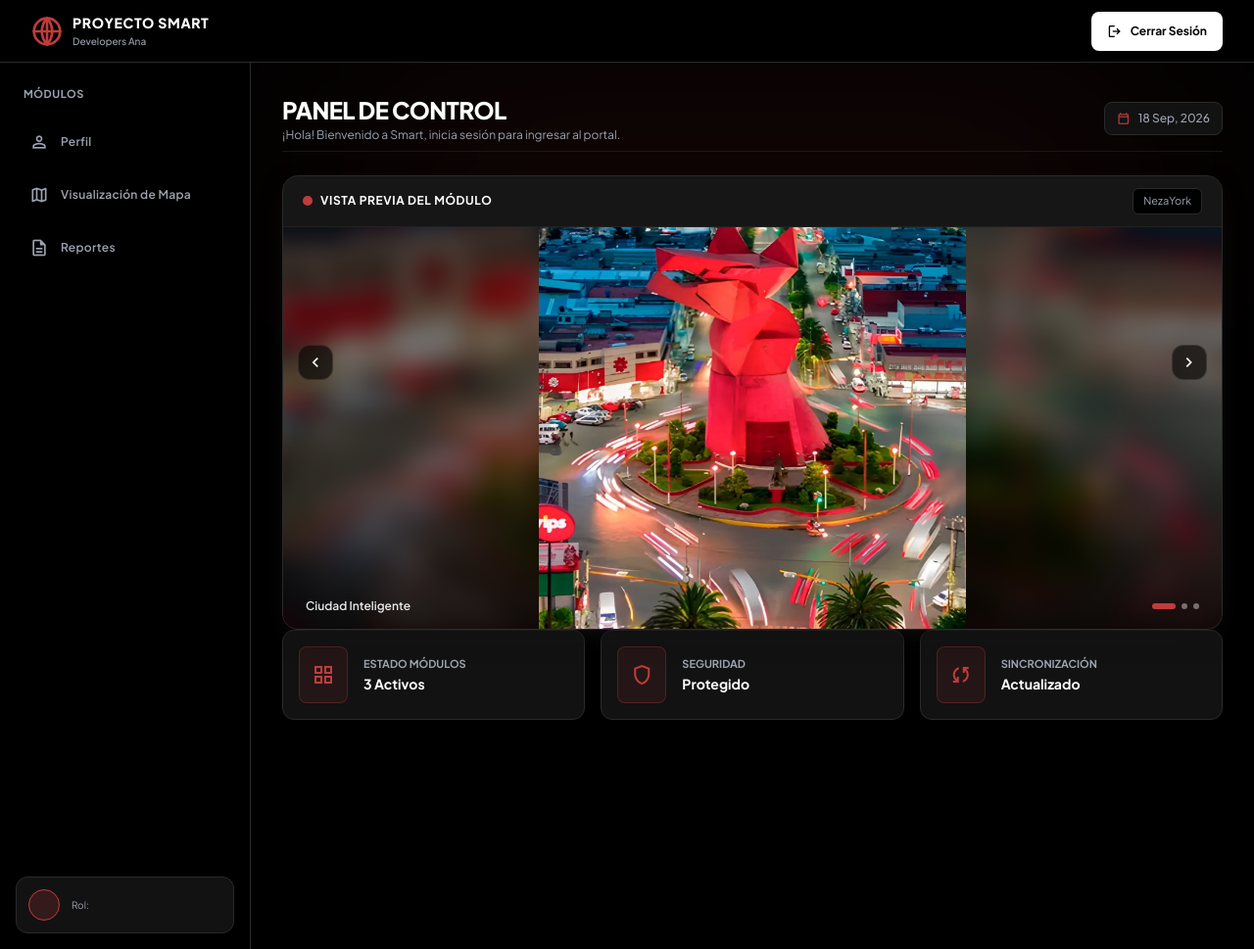
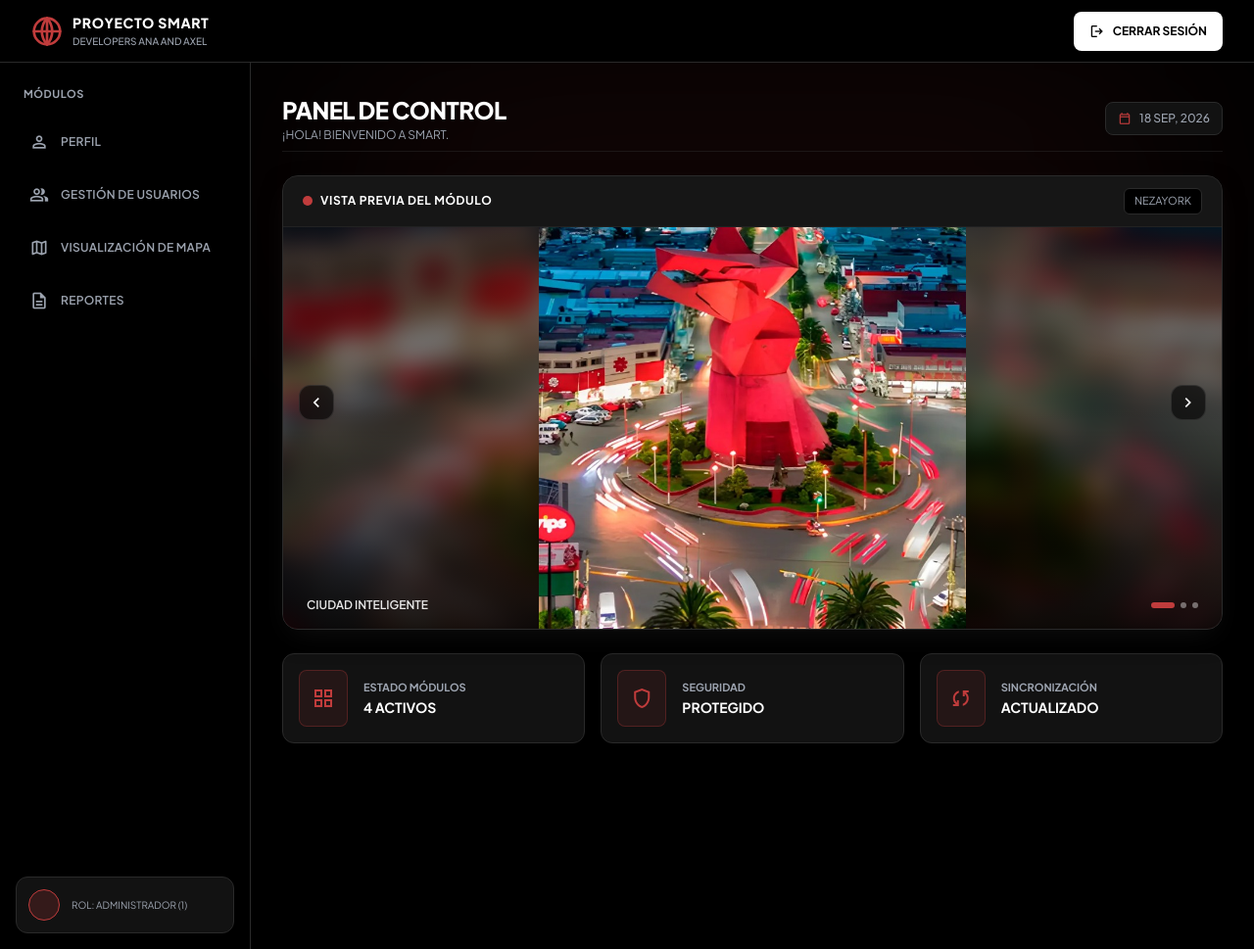
Before and after one commit to damimoreno38/Smart.github.io, a CodeIgniter 4 app: template app/Views/panelinicial.php in a window 1280 px wide. Shown: the whole page at 98% size. Run offline with PHP 8.4 and a stand-in for CodeIgniter, Linux system fonts and the light colour scheme; the template is opened without the code that fills it, so the values that code supplies are empty; some libraries are stand-ins or nearby versions.

Commit message:
Configuración de rutas, filtros de seguridad, roles de usuario, diseño

```diff
--- a/app/Controllers/mapa.php
+++ b/app/Controllers/mapa.php
@@ -6,17 +6,18 @@ class Mapa extends BaseController
 {
     public function index()
     {
-        return view('mapa');
+        return view('mapa'); // * MUESTRA LA VISTA PRINCIPAL DEL MAPA
     }
 
     public function errorMapa()
    {
-
+    // * MUESTRA LA VISTA DE ERROR DEL MAPA
     return view('errors/error_mapa');
    }
 
     public function ubicacion()
     {
+        // * DEVUELVE DATOS DE UBICACIÓN EN FORMATO JSON
         return $this->response->setJSON([
             'latitud'  => 19.4326,
             'longitud' => -99.1332,
--- a/app/Controllers/panelinicial.php
+++ b/app/Controllers/panelinicial.php
@@ -6,6 +6,6 @@ class PanelInicial extends BaseController
 {
     public function index()
     {
-        return view('panelinicial');
+        return view('panelinicial'); // * CARGA Y MUESTRA LA VISTA DEL PANEL INICIAL
     }
 }
--- a/app/Filters/AuthFilter.php
+++ b/app/Filters/AuthFilter.php
@@ -12,6 +12,7 @@ class AuthFilter implements FilterInterface
     {
         $session = session();
 
+        // * VERIFICA SI EL USUARIO NO HA INICIADO SESIÓN PARA REDIRIGIRLO AL INICIO
         if (!$session->get('isLoggedIn') && !$session->get('logged_in')) {
             return redirect()->to('/')->with('show_auth_modal', true);
         }
@@ -19,5 +20,6 @@ class AuthFilter implements FilterInterface
 
     public function after(RequestInterface $request, ResponseInterface $response, $arguments = null)
     {
+        // * MÉTODO VACÍO QUE SE EJECUTA DESPUÉS DE LA PETICIÓN
     }
 }
--- a/app/Views/panelinicial.php
+++ b/app/Views/panelinicial.php
@@ -1,6 +1,7 @@
 <!DOCTYPE html>
 <html class="dark" lang="es">
 <head>
+  <!-- CONFIGURACIÓN BÁSICA DEL DOCUMENTO -->
   <meta charset="utf-8">
   <meta content="width=device-width, initial-scale=1.0" name="viewport">
 
@@ -20,11 +21,11 @@
       theme: {
         extend: {
           colors: {
-            'smart-bg': '#000000',           /* Fondo oscuro base */
-            'smart-red': '#c03c3c',          /* Rojo SMART */
-            'smart-card': '#121212',         /* Superficie de tarjetas */
+            'smart-bg': '#000000',        /* Fondo oscuro base */
+            'smart-red': '#c03c3c',        /* Rojo SMART */
+            'smart-card': '#121212',        /* Superficie de tarjetas */
             'smart-input-bg': '#1a1a1a',    /* Fondo de elementos secundarios */
-            'smart-border': '#2a2a2a',       /* Bordes */
+            'smart-border': '#2a2a2a',      /* Bordes */
             'smart-border-hover': '#404040', /* Bordes al interactuar */
             'smart-text-muted': '#9ca3af',   /* Texto secundario */
           },
@@ -110,9 +111,12 @@
     $rawName = session()->get('name') ?? 'Invitado';
     $initials = strtoupper(substr((string)$rawName, 0, 2));
 
+    // Captura numérica del rol (1 = Administrador, 2 = Usuario)
+    $userRole = (int) (session()->get('role') ?? 0);
+
     // Rutas directas hacia los módulos
     $urlPerfil   = base_url('/perfil');
-    $urlUsuarios = base_url('/usuarios');
+    $urlUsuarios = base_url('/admin/usuarios');
     $urlMapa     = base_url('/mapa');
     $urlReportes = base_url('/reportes');
   ?>
@@ -121,8 +125,8 @@
 
     <div class="flex items-center gap-2 sm:gap-3">
       <!-- BOTÓN MENÚ HAMBURGUESA (MÓVIL) -->
-      <button id="mobile-menu-btn" aria-label="Abrir Menú" class="md:hidden text-smart-text-muted hover:text-white transition-colors focus:outline-none p-1.5 rounded-lg border border-smart-border bg-smart-card">
-        <span class="material-symbols-outlined text-2xl flex items-center justify-center">Menu</span>
+      <button id="mobile-menu-btn" aria-label="ABRIR MENÚ" class="md:hidden text-smart-text-muted hover:text-white transition-colors focus:outline-none p-1.5 rounded-lg border border-smart-border bg-smart-card">
+        <span class="material-symbols-outlined text-2xl flex items-center justify-center">menu</span>
       </button>
 
       <!-- LOGO PROYECTO SMART -->
@@ -135,7 +139,7 @@
         </svg>
         <div class="flex flex-col">
           <span class="text-xs sm:text-sm font-extrabold tracking-wider uppercase text-white leading-none">PROYECTO SMART</span>
-          <span class="text-[9px] sm:text-[10px] text-smart-text-muted font-medium tracking-normal mt-0.5">Developers Ana</span>
+          <span class="text-[9px] sm:text-[10px] text-smart-text-muted font-medium tracking-normal mt-0.5 uppercase">DEVELOPERS ANA AND AXEL</span>
         </div>
       </a>
     </div>
@@ -144,76 +148,80 @@
     <div class="flex items-center gap-2 sm:gap-3">
       <?php if ($isLoggedIn): ?>
         <!-- BOTÓN CERRAR SESIÓN -->
-        <a class="flex items-center gap-1.5 sm:gap-2 btn-smart-primary px-3 sm:px-4 py-1.5 sm:py-2 rounded-lg text-xs font-bold shadow-sm" href="<?= base_url('/logout') ?>">
+        <a class="flex items-center gap-1.5 sm:gap-2 btn-smart-primary px-3 sm:px-4 py-1.5 sm:py-2 rounded-lg text-xs font-bold shadow-sm uppercase" href="<?= base_url('/logout') ?>">
           <span class="material-symbols-outlined text-sm sm:text-base">logout</span>
-          <span>Cerrar Sesión</span>
+          <span>CERRAR SESIÓN</span>
         </a>
       <?php else: ?>
         <!-- BOTÓN INICIAR SESIÓN -->
-        <a class="flex items-center gap-1.5 sm:gap-2 btn-smart-primary px-3 sm:px-4 py-1.5 sm:py-2 rounded-lg text-xs font-bold shadow-sm" href="<?= base_url('/login') ?>">
+        <a class="flex items-center gap-1.5 sm:gap-2 btn-smart-primary px-3 sm:px-4 py-1.5 sm:py-2 rounded-lg text-xs font-bold shadow-sm uppercase" href="<?= base_url('/login') ?>">
           <span class="material-symbols-outlined text-sm sm:text-base">login</span>
-          <span>Inicia Sesión</span>
+          <span>INICIA SESIÓN</span>
         </a>
       <?php endif; ?>
     </div>
 
   </header>
 
-  <div class="flex flex-1 overflow-hidden relative">
+  <div class="flex flex-1 overflow-hidden relative w-full">
 
     <!-- BACKDROP MÓVIL CON BLUR -->
     <div id="mobile-overlay" class="fixed inset-0 bg-black/80 backdrop-blur-sm z-30 hidden md:hidden transition-opacity"></div>
 
     <!-- BARRA LATERAL (SIDEBAR) -->
-    <aside id="sidebar" class="fixed md:static top-0 left-0 h-full w-64 bg-smart-bg border-r border-smart-border flex-shrink-0 flex flex-col justify-between p-4 z-40 -translate-x-full md:translate-x-0 transition-transform duration-300 ease-in-out overflow-y-auto">
+    <aside id="sidebar" class="absolute md:relative inset-y-0 left-0 w-64 bg-smart-bg border-r border-smart-border flex-shrink-0 flex flex-col justify-between p-4 z-40 transform -translate-x-full md:translate-x-0 transition-transform duration-300 ease-in-out overflow-y-auto">
 
       <!-- SECCIÓN SUPERIOR DE NAVEGACIÓN -->
       <div class="space-y-4">
         <div class="px-2 pt-2">
-          <p class="text-[11px] font-bold text-smart-text-muted uppercase tracking-wider">Módulos</p>
+          <p class="text-[11px] font-bold text-smart-text-muted uppercase tracking-wider">MÓDULOS</p>
         </div>
 
         <!-- MENÚ DE NAVEGACIÓN -->
         <nav class="space-y-1.5">
           <!-- 1. PERFIL -->
-          <a class="flex items-center gap-3 px-3.5 py-2.5 rounded-lg text-smart-text-muted nav-item-smart font-semibold text-xs tracking-wide" href="<?= $urlPerfil ?>">
+          <a class="flex items-center gap-3 px-3.5 py-2.5 rounded-lg text-smart-text-muted nav-item-smart font-semibold text-xs tracking-wide uppercase" href="<?= $urlPerfil ?>">
             <span class="material-symbols-outlined text-xl transition-colors">person</span>
-            <span>Perfil</span>
+            <span>PERFIL</span>
           </a>
 
-          <!-- 2. GESTIÓN DE USUARIOS (Solo visible si inició sesión y es Administrador) -->
-          <?php if ($isLoggedIn && session()->get('role') === 'admin'): ?>
-            <a class="flex items-center gap-3 px-3.5 py-2.5 rounded-lg text-smart-text-muted nav-item-smart font-semibold text-xs tracking-wide" href="<?= $urlUsuarios ?>">
+          <!-- 2. GESTIÓN DE USUARIOS (Visible solo si el rol es 1 - Administrador) -->
+          <?php if ($isLoggedIn && $userRole === 1): ?>
+            <a class="flex items-center gap-3 px-3.5 py-2.5 rounded-lg text-smart-text-muted nav-item-smart font-semibold text-xs tracking-wide uppercase" href="<?= $urlUsuarios ?>">
               <span class="material-symbols-outlined text-xl transition-colors">group</span>
-              <span>Gestión de Usuarios</span>
+              <span>GESTIÓN DE USUARIOS</span>
             </a>
           <?php endif; ?>
 
           <!-- 3. VISUALIZACIÓN DE MAPA -->
-          <a class="flex items-center gap-3 px-3.5 py-2.5 rounded-lg text-smart-text-muted nav-item-smart font-semibold text-xs tracking-wide" href="<?= $urlMapa ?>">
+          <a class="flex items-center gap-3 px-3.5 py-2.5 rounded-lg text-smart-text-muted nav-item-smart font-semibold text-xs tracking-wide uppercase" href="<?= $urlMapa ?>">
             <span class="material-symbols-outlined text-xl transition-colors">map</span>
-            <span>Visualización de Mapa</span>
+            <span>VISUALIZACIÓN DE MAPA</span>
           </a>
 
           <!-- 4. REPORTES -->
-          <a class="flex items-center gap-3 px-3.5 py-2.5 rounded-lg text-smart-text-muted nav-item-smart font-semibold text-xs tracking-wide" href="<?= $urlReportes ?>">
+          <a class="flex items-center gap-3 px-3.5 py-2.5 rounded-lg text-smart-text-muted nav-item-smart font-semibold text-xs tracking-wide uppercase" href="<?= $urlReportes ?>">
             <span class="material-symbols-outlined text-xl transition-colors">description</span>
-            <span>Reportes</span>
+            <span>REPORTES</span>
           </a>
         </nav>
       </div>
 
       <!-- DATOS DEL USUARIO O INVITADO -->
       <div class="p-3 mt-6 bg-smart-card border border-smart-border rounded-xl flex items-center gap-3">
-        <div class="w-8 h-8 rounded-full bg-smart-red/20 border border-smart-red flex items-center justify-center text-smart-red font-bold text-xs flex-shrink-0">
+        <div class="w-8 h-8 rounded-full bg-smart-red/20 border border-smart-red flex items-center justify-center text-smart-red font-bold text-xs flex-shrink-0 uppercase">
           <?= esc($initials) ?>
         </div>
         <div class="flex flex-col min-w-0">
-          <p class="text-xs font-bold text-white truncate">
+          <p class="text-xs font-bold text-white truncate uppercase">
             <?= esc($rawName) ?>
           </p>
-          <p class="text-[10px] text-smart-text-muted truncate">
-            <?= $isLoggedIn ? 'Rol: ' . esc(ucfirst(session()->get('role') ?? 'Usuario')) : 'Sin iniciar sesión' ?>
+          <p class="text-[10px] text-smart-text-muted truncate uppercase">
+            <?php if ($isLoggedIn): ?>
+              ROL: <?= $userRole === 1 ? 'ADMINISTRADOR (1)' : 'USUARIO GENERAL (' . $userRole . ')' ?>
+            <?php else: ?>
+              SIN INICIAR SESIÓN
+            <?php endif; ?>
           </p>
         </div>
       </div>
@@ -221,7 +229,7 @@
     </aside>
 
     <!-- ÁREA DE CONTENIDO PRINCIPAL -->
-    <main class="flex-1 overflow-y-auto p-4 sm:p-6 md:p-8 relative bg-black">
+    <main class="flex-1 overflow-y-auto p-4 sm:p-6 md:p-8 relative bg-black flex flex-col">
 
       <div class="absolute top-0 left-1/2 -translate-x-1/2 w-full max-w-4xl h-64 bg-smart-red/10 blur-[120px] pointer-events-none rounded-full"></div>
 
@@ -230,12 +238,12 @@
         <!-- HEADER DE LA PÁGINA -->
         <div class="flex flex-col sm:flex-row justify-between items-start sm:items-center gap-3 pb-2 border-b border-smart-border/50">
           <div>
-            <h1 class="text-lg sm:text-xl md:text-2xl font-extrabold text-white tracking-tight uppercase">Panel de Control</h1>
-            <p class="text-xs text-smart-text-muted mt-0.5">¡Hola! Bienvenido a Smart, inicia sesión para ingresar al portal.</p>
+            <h1 class="text-lg sm:text-xl md:text-2xl font-extrabold text-white tracking-tight uppercase">PANEL DE CONTROL</h1>
+            <p class="text-xs text-smart-text-muted mt-0.5 uppercase">¡HOLA! BIENVENIDO A SMART.</p>
           </div>
 
           <div class="flex items-center gap-2 self-start sm:self-auto">
-            <span class="px-3 py-1.5 rounded-lg bg-smart-card border border-smart-border text-xs text-smart-text-muted font-medium flex items-center gap-2">
+            <span class="px-3 py-1.5 rounded-lg bg-smart-card border border-smart-border text-xs text-smart-text-muted font-medium flex items-center gap-2 uppercase">
               <span class="material-symbols-outlined text-sm text-smart-red">calendar_today</span>
               <?= date('d M, Y') ?>
             </span>
@@ -243,50 +251,40 @@
         </div>
 
         <!-- TARJETA VISUALIZADORA (CARRUSEL) -->
-        <div class="bg-smart-card border border-smart-border rounded-2xl overflow-hidden shadow-smart-card hover:border-smart-border-hover smart-transition group">
+        <div class="bg-smart-card border border-smart-border rounded-2xl overflow-hidden shadow-smart-card hover:border-smart-border-hover smart-transition group relative">
 
           <!-- ENCABEZADO DE LA TARJETA -->
           <div class="px-4 sm:px-5 py-3 border-b border-smart-border/60 bg-smart-input-bg/50 flex items-center justify-between gap-2">
             <div class="flex items-center gap-2 min-w-0">
               <span class="w-2.5 h-2.5 rounded-full bg-smart-red flex-shrink-0"></span>
-              <span class="text-xs font-bold uppercase tracking-wider text-white truncate">Vista Previa del Módulo</span>
+              <span class="text-xs font-bold uppercase tracking-wider text-white truncate">VISTA PREVIA DEL MÓDULO</span>
             </div>
-            <span class="text-[10px] sm:text-[11px] text-smart-text-muted bg-smart-bg px-2 sm:px-2.5 py-1 rounded-md border border-smart-border flex-shrink-0">NezaYork</span>
+            <span class="text-[10px] sm:text-[11px] text-smart-text-muted bg-smart-bg px-2 sm:px-2.5 py-1 rounded-md border border-smart-border flex-shrink-0 uppercase">NEZAYORK</span>
           </div>
 
           <!-- CONTENEDOR VISUAL DE LA IMAGEN -->
           <div class="relative w-full aspect-video sm:aspect-[21/9] bg-smart-bg flex items-center justify-center overflow-hidden group">
-
-    <!-- Fondo difuminado para rellenar los espacios vacíos -->
             <div class="absolute inset-0 bg-cover bg-center filter blur-md opacity-50 scale-110" style="background-image: url('<?= base_url('Coyote.jpeg') ?>');"></div>
-
-    <!-- Imagen principal agrandada (cambiamos h-full por h-[115%] o ajustamos la escala) -->
-    <img alt="Visualización del Panel" class="relative z-10 h-[230%] w-auto object-contain group-hover:scale-105 smart-transition" src="<?= base_url('Coyote.jpeg') ?>">
-
-    <!-- Gradiente oscuro encima -->
+            <img alt="VISUALIZACIÓN DEL PANEL" class="relative z-10 h-[230%] w-auto object-contain group-hover:scale-105 smart-transition" src="<?= base_url('Coyote.jpeg') ?>">
             <div class="absolute inset-0 bg-gradient-to-t from-black/80 via-transparent to-black/20 pointer-events-none"></div>
           </div>
 
           <!-- CONTROLES DE NAVEGACIÓN -->
-            <button id="prevSlide" aria-label="Anterior" class="absolute left-2 sm:left-4 top-1/2 -translate-y-1/2 w-8 sm:w-9 h-8 sm:h-9 rounded-xl bg-black/60 border border-white/10 flex items-center justify-center text-white hover:text-white hover:bg-smart-red hover:border-smart-red smart-transition backdrop-blur-md">
+          <button id="prevSlide" aria-label="ANTERIOR" class="absolute left-2 sm:left-4 top-1/2 -translate-y-1/2 w-8 sm:w-9 h-8 sm:h-9 rounded-xl bg-black/60 border border-white/10 flex items-center justify-center text-white hover:text-white hover:bg-smart-red hover:border-smart-red smart-transition backdrop-blur-md z-20">
             <span class="material-symbols-outlined text-lg sm:text-xl">chevron_left</span>
           </button>
-            <button id="nextSlide" aria-label="Siguiente" class="absolute right-2 sm:right-4 top-1/2 -translate-y-1/2 w-8 sm:w-9 h-8 sm:h-9 rounded-xl bg-black/60 border border-white/10 flex items-center justify-center text-white hover:text-white hover:bg-smart-red hover:border-smart-red smart-transition backdrop-blur-md">
+          <button id="nextSlide" aria-label="SIGUIENTE" class="absolute right-2 sm:right-4 top-1/2 -translate-y-1/2 w-8 sm:w-9 h-8 sm:h-9 rounded-xl bg-black/60 border border-white/10 flex items-center justify-center text-white hover:text-white hover:bg-smart-red hover:border-smart-red smart-transition backdrop-blur-md z-20">
             <span class="material-symbols-outlined text-lg sm:text-xl">chevron_right</span>
           </button>
 
           <!-- FOOTER SOBRE LA IMAGEN -->
-            <div class="absolute bottom-3 sm:bottom-4 left-0 right-0 px-4 sm:px-6 flex items-center justify-between z-20">
-              <p class="text-xs font-semibold text-white/90 hidden sm:block">Ciudad Inteligente</p>
-
-              <!-- PUNTOS DEL CARRUSEL -->
+          <div class="absolute bottom-3 sm:bottom-4 left-0 right-0 px-4 sm:px-6 flex items-center justify-between z-20 pointer-events-none">
+            <p class="text-xs font-semibold text-white/90 hidden sm:block uppercase">CIUDAD INTELIGENTE</p>
             <div class="flex items-center gap-1.5 mx-auto sm:mx-0">
               <span class="w-5 sm:w-6 h-1.5 rounded-full bg-smart-red"></span>
               <span class="w-1.5 h-1.5 rounded-full bg-white/40"></span>
               <span class="w-1.5 h-1.5 rounded-full bg-white/40"></span>
             </div>
-            </div>
-
           </div>
 
         </div>
@@ -299,9 +297,15 @@
               <span class="material-symbols-outlined text-xl sm:text-2xl flex items-center justify-center">grid_view</span>
             </div>
             <div class="min-w-0">
-              <p class="text-[10px] sm:text-[11px] text-smart-text-muted uppercase font-bold truncate">Estado Módulos</p>
-              <p class="text-xs sm:text-sm font-bold text-white mt-0.5 truncate">
-                <?= ($isLoggedIn && session()->get('role') === 'admin') ? '4 Activos' : '3 Activos' ?>
+              <p class="text-[10px] sm:text-[11px] text-smart-text-muted uppercase font-bold truncate">ESTADO MÓDULOS</p>
+              <p class="text-xs sm:text-sm font-bold text-white mt-0.5 truncate uppercase">
+                <?php
+                  if (!$isLoggedIn) {
+                      echo '0 ACTIVOS';
+                  } else {
+                      echo ($userRole === 1) ? '4 ACTIVOS' : '3 ACTIVOS';
+                  }
+                ?>
               </p>
             </div>
           </div>
@@ -311,8 +315,8 @@
               <span class="material-symbols-outlined text-xl sm:text-2xl flex items-center justify-center">shield</span>
             </div>
             <div class="min-w-0">
-              <p class="text-[10px] sm:text-[11px] text-smart-text-muted uppercase font-bold truncate">Seguridad</p>
-              <p class="text-xs sm:text-sm font-bold text-white mt-0.5 truncate">Protegido</p>
+              <p class="text-[10px] sm:text-[11px] text-smart-text-muted uppercase font-bold truncate">SEGURIDAD</p>
+              <p class="text-xs sm:text-sm font-bold text-white mt-0.5 truncate uppercase">PROTEGIDO</p>
             </div>
           </div>
 
@@ -321,8 +325,8 @@
               <span class="material-symbols-outlined text-xl sm:text-2xl flex items-center justify-center">sync</span>
             </div>
             <div class="min-w-0">
-              <p class="text-[10px] sm:text-[11px] text-smart-text-muted uppercase font-bold truncate">Sincronización</p>
-              <p class="text-xs sm:text-sm font-bold text-white mt-0.5 truncate">Actualizado</p>
+              <p class="text-[10px] sm:text-[11px] text-smart-text-muted uppercase font-bold truncate">SINCRONIZACIÓN</p>
+              <p class="text-xs sm:text-sm font-bold text-white mt-0.5 truncate uppercase">ACTUALIZADO</p>
             </div>
           </div>
 
@@ -338,32 +342,29 @@
     <div id="authAlertModal" class="fixed inset-0 z-50 flex items-center justify-center p-4 bg-black/80 backdrop-blur-md">
       <div class="bg-smart-card border border-smart-border rounded-2xl max-w-md w-full overflow-hidden shadow-2xl transform transition-all animate-in fade-in zoom-in duration-200">
 
-        <!-- ENCABEZADO -->
         <div class="bg-smart-input-bg border-b border-smart-border px-6 py-4 flex items-center gap-3">
           <div class="p-2 rounded-lg bg-amber-500/10 border border-amber-500/20 text-amber-500 flex-shrink-0">
             <span class="material-symbols-outlined text-xl flex items-center justify-center">lock</span>
           </div>
           <div>
-            <h3 class="text-sm font-bold uppercase tracking-wider text-white">Acceso Restringido</h3>
-            <p class="text-[11px] text-smart-text-muted">Autenticación requerida</p>
+            <h3 class="text-sm font-bold uppercase tracking-wider text-white">ACCESO RESTRINGIDO</h3>
+            <p class="text-[11px] text-smart-text-muted uppercase">AUTENTICACIÓN REQUERIDA</p>
           </div>
         </div>
 
-        <!-- CUERPO DEL MODAL -->
         <div class="p-6 text-center">
-          <p class="text-sm text-gray-300 leading-relaxed">
-            ¡Hola! Inicia sesión para ingresar a las funcionalidades y módulos protegidos del sistema.
+          <p class="text-sm text-gray-300 leading-relaxed uppercase">
+            ¡HOLA! INICIA SESIÓN PARA INGRESAR A LAS FUNCIONALIDADES Y MÓDULOS PROTEGIDOS DEL SISTEMA.
           </p>
         </div>
 
-        <!-- FOOTER / BOTONES -->
         <div class="bg-smart-bg px-6 py-4 border-t border-smart-border flex flex-col sm:flex-row items-center justify-end gap-2">
-          <button type="button" onclick="closeAuthModal()" class="w-full sm:w-auto px-4 py-2 rounded-lg border border-smart-border text-xs font-semibold text-smart-text-muted hover:text-white hover:bg-smart-input-bg transition-colors">
-            Regresar al Inicio
+          <button type="button" onclick="closeAuthModal()" class="w-full sm:w-auto px-4 py-2 rounded-lg border border-smart-border text-xs font-semibold text-smart-text-muted hover:text-white hover:bg-smart-input-bg transition-colors uppercase">
+            REGRESAR AL INICIO
           </button>
-          <a href="<?= base_url('/login') ?>" class="w-full sm:w-auto px-4 py-2 rounded-lg bg-smart-red hover:bg-red-700 text-white text-xs font-bold text-center transition-colors shadow-lg shadow-smart-red/20 flex items-center justify-center gap-1.5">
+          <a href="<?= base_url('/login') ?>" class="w-full sm:w-auto px-4 py-2 rounded-lg bg-smart-red hover:bg-red-700 text-white text-xs font-bold text-center transition-colors shadow-lg shadow-smart-red/20 flex items-center justify-center gap-1.5 uppercase">
             <span class="material-symbols-outlined text-base">login</span>
-            <span>Iniciar Sesión</span>
+            <span>INICIAR SESIÓN</span>
           </a>
         </div>
 
@@ -401,7 +402,6 @@
     mobileMenuBtn.addEventListener('click', toggleMobileMenu);
     mobileOverlay.addEventListener('click', toggleMobileMenu);
 
-    // Ocultar backdrop al pasar a pantalla de escritorio
     window.addEventListener('resize', () => {
       if (window.innerWidth >= 768) {
         mobileOverlay.classList.add('hidden');
```
Also changed, not shown: app/Config/Routes.php (+35 -25 lines), app/Controllers/Login.php (+36 -17 lines), app/Controllers/Usuarios.php (+17 -14 lines), app/Filters/Filters.php (+47 -12 lines), app/Filters/RoleFilter.php (added, +41 -0 lines), app/Models/PuestoModel.php (+7 -0 lines), app/Models/RolModel.php (+7 -0 lines), app/Models/UsuarioModel.php (+11 -6 lines), app/Views/Login.php (+12 -11 lines), app/Views/Usuarios/index.php (+48 -2 lines), app/Views/Usuarios/nuevo.php (+32 -20 lines), app/Views/forgot_password.php (+16 -15 lines), app/Views/reset_password.php (+14 -13 lines). Lines whose indentation alone changed are shown as unchanged.
